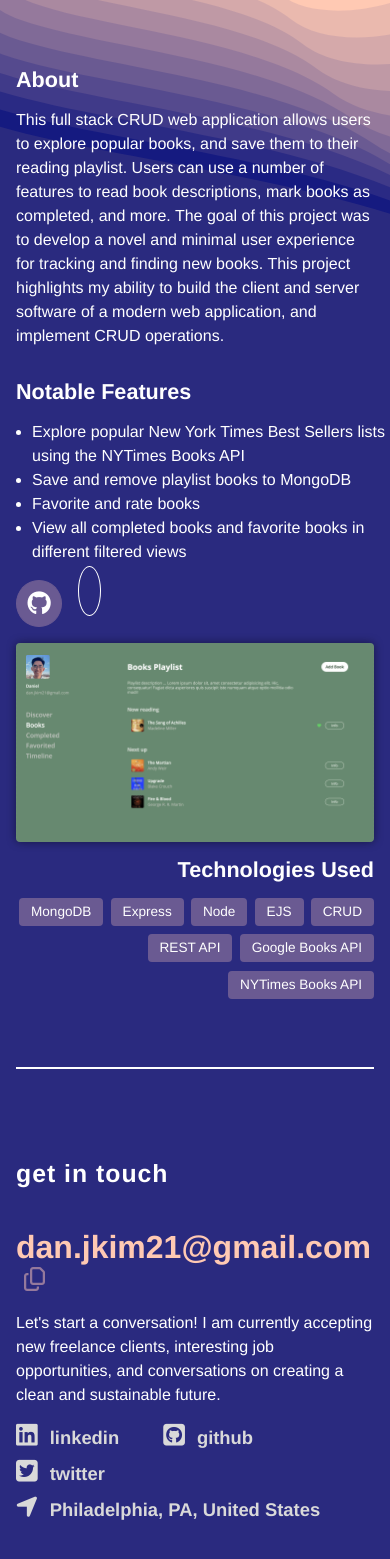
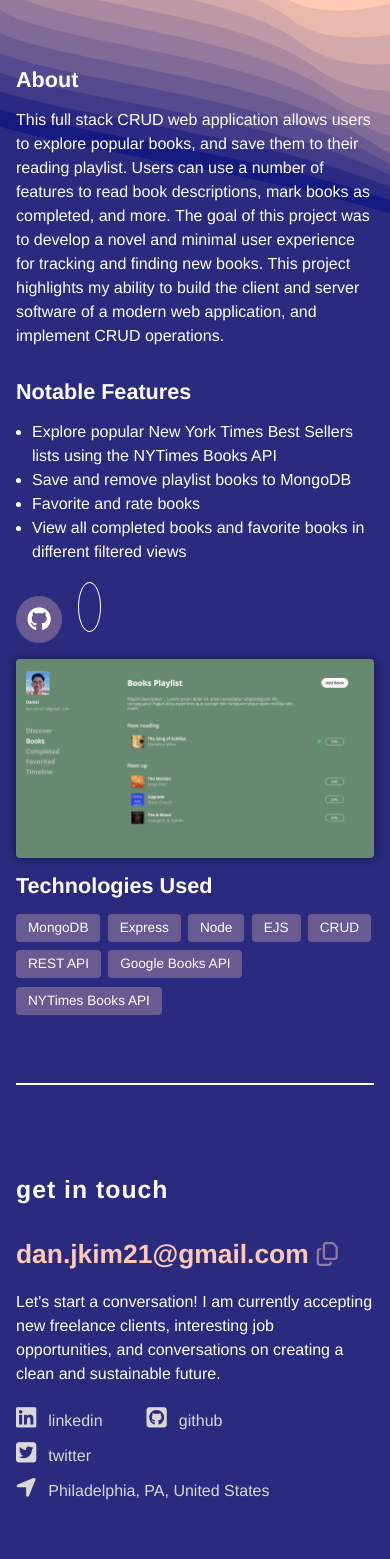
Before and after one commit to danjkim21/portfolio-daniel-kim, a React (Vite) app: page /project/Bookly in a window 390 px wide. Shown: the part 175-1734 px from the top of the page. Built offline with nearby package versions, Linux system fonts and the light colour scheme; some icons are missing.

Commit message:
refactored css to scss nesting

```diff
--- a/src/styles/app.scss
+++ b/src/styles/app.scss
@@ -15,10 +15,6 @@ $purple-beige_gradient7: #bf99a5;
 $purple-beige_gradient8: #d5a9aa;
 $purple-beige_gradient9: #eab9ae;
 $beige_primary: #ffc9b3;
-
-html {
-	scroll-behavior: smooth;
-}
 
 /************* BackgroundImg Component Styling *************/
 .image__backgroundCover {
@@ -43,11 +39,13 @@ html {
 .section__footer {
 	padding: 6.25rem 0;
 }
-.section__projects.details {
+.section__projects {
+	&.details {
 		padding: 6.25rem 0;
 	}
-.section__projects.top {
+	&.top {
 		margin-top: 2.25rem;
+	}
 }
 .section__hero,
 .section__about,
@@ -61,32 +59,28 @@ html {
 	border-bottom: 2px solid $white;
 }
 /* Social Icons */
-.container__socials--hero > a,
-.container__socials--footer > a {
+.container__socials--hero,
+.container__socials--footer {
+	a {
 		color: $grey;
 		transition: all ease-in-out 85ms;
 	}
-.container__socials--hero > a:hover,
-.container__socials--footer > a:hover {
+	a:hover {
 		color: $purple-beige_gradient5;
+	}
 }
 .pageLinks {
 	font-weight: 700;
 	color: $beige_primary;
 	text-decoration: none;
 }
+/* Interactive Link Animation */
 .hover-underline-animation {
 	display: inline-block;
 	position: relative;
 	color: $beige_primary;
-}
-.header__logoName.hover-underline-animation {
-	color: $white;
-}
-.header__logoName.hover-underline-animation:hover {
-	color: $beige_primary;
-}
-.hover-underline-animation:after {
+
+	&:after {
 		content: '';
 		position: absolute;
 		width: 100%;
@@ -98,123 +92,12 @@ html {
 		transform-origin: bottom left;
 		transition: transform 0.25s ease-in-out;
 	}
-.contact__email.hover-underline-animation:after {
-	height: 4px;
-}
-.navList__items > .hover-underline-animation:after {
-	background-color: $purple-beige_gradient1;
-}
-.hover-underline-animation:hover:after {
+	&:hover:after {
 		transform: scaleX(1);
 		transform-origin: bottom left;
 	}
-/************* Header Component Styling *************/
-.section__header {
-	display: flex;
-	justify-content: space-between;
-	align-items: center;
-	height: 3.25vh;
-	padding: 2rem 2.5rem;
 }
-.section__header > .container__logo {
-	color: $white;
-	text-decoration: none;
-	transition: all ease-in-out 125ms;
-}
-.section__header > .container__logo:hover {
-	color: $beige_primary;
-}
-.header__logo {
-	font-size: 1rem;
-	font-weight: 700;
-	margin-right: 0.5rem;
-}
-.hamburgerToggleBtn {
-	display: none;
-	color: $purple_dark;
-	font-size: 1.75rem;
-}
-.hamburgerToggleBtn:hover {
-	cursor: pointer;
-}
-.header__logoName {
-	font-weight: 700;
-}
-.navList__items {
-	display: inline-block;
-}
-.navList__items a {
-	color: $purple_dark;
-	font-weight: 700;
-	text-decoration: none;
-	margin-left: 2rem;
-}
-
-/************* Hero Component Styling *************/
-.section__hero {
-	height: 55vh;
-	display: flex;
-	flex-direction: column;
-	justify-content: flex-end;
-}
-.hero__primaryText {
-	display: inline-block;
-	font-size: 3.25rem;
-	font-weight: 500;
-	line-height: 3.5rem;
-	margin: 0 0 1rem 0;
-	width: 65vw;
-	max-width: 900px;
-}
-.hero__positionDesc {
-	font-size: 1.25rem;
-	font-weight: 700;
-}
-.textBold {
-	color: $beige_primary;
-	font-weight: 900;
-}
-.icon__socials {
-	font-size: 1.75rem;
-	margin-right: 1rem;
-}
-
-/************* About Component Styling *************/
-.section__about {
-	display: flex;
-	justify-content: space-between;
-}
-.contentAbout__left {
-	width: 57.5%;
-}
-.about__text {
-	font-size: 1.125rem;
-	line-height: 1.65rem;
-}
-.contentAbout__left > .about__text {
-	margin-top: 0;
-}
-.wrapper {
-	position: relative;
-	max-width: 275px;
-	height: 340px;
-}
-.wrapper::after {
-	content: '';
-	display: inline-block;
-	height: 100%;
-	width: 100%;
-	position: absolute;
-	z-index: -1;
-	right: 0.5rem;
-	top: 0.5rem;
-	border: 4px solid $purple-beige_gradient3;
-	border-radius: 4px;
-}
-.img__headshot {
-	max-width: 275px;
-	border-radius: 4px;
-}
+/* Pill Component */
 .container__skills {
 	display: flex;
 	justify-content: flex-start;
@@ -230,32 +113,161 @@ html {
 	border-radius: 4px;
 }
 
+/************* Header Component Styling *************/
+.section__header {
+	display: flex;
+	justify-content: space-between;
+	align-items: center;
+	height: 3.25vh;
+	padding: 2rem 2.5rem;
+
+	.container__logo {
+		display: flex;
+		align-items: center;
+		color: $white;
+		text-decoration: none;
+		transition: all ease-in-out 125ms;
+
+		&:hover {
+			color: $beige_primary;
+		}
+
+		.header__logo {
+			font-weight: 700;
+			margin-right: 0.5rem;
+		}
+
+		.header__logoName {
+			font-weight: 700;
+			&.hover-underline-animation {
+				color: $white;
+				&:hover {
+					color: $beige_primary;
+				}
+			}
+		}
+	}
+
+	.navList__items {
+		display: inline-block;
+
+		a {
+			color: $purple_dark;
+			font-weight: 700;
+			text-decoration: none;
+			margin-left: 2rem;
+		}
+
+		.hover-underline-animation:after {
+			background-color: $purple_dark;
+		}
+	}
+}
+
+.hamburgerToggleBtn {
+	display: none;
+	color: $purple_dark;
+	font-size: 1.75rem;
+	&:hover {
+		cursor: pointer;
+	}
+}
+
+/************* Hero Component Styling *************/
+.section__hero {
+	height: 55vh;
+	display: flex;
+	flex-direction: column;
+	justify-content: flex-end;
+
+	.hero__primaryText {
+		display: inline-block;
+		font-size: 3.25rem;
+		font-weight: 500;
+		line-height: 3.5rem;
+		margin: 0 0 1rem 0;
+		width: 65vw;
+		max-width: 900px;
+	}
+	.hero__positionDesc {
+		font-size: 1.25rem;
+		font-weight: 700;
+	}
+	.icon__socials {
+		font-size: 1.75rem;
+		margin-right: 1rem;
+	}
+	.textBold {
+		color: $beige_primary;
+		font-weight: 900;
+	}
+}
+
+/************* About Component Styling *************/
+.section__about {
+	display: flex;
+	justify-content: space-between;
+
+	.contentAbout__left {
+		width: 57.5%;
+
+		.about__text {
+			font-size: 1.125rem;
+			line-height: 1.65rem;
+			margin-top: 0;
+		}
+	}
+
+	.wrapper {
+		position: relative;
+		max-width: 275px;
+		height: 340px;
+
+		&::after {
+			content: '';
+			display: inline-block;
+			height: 100%;
+			width: 100%;
+			position: absolute;
+			z-index: -1;
+			right: 0.5rem;
+			top: 0.5rem;
+			border: 4px solid $purple-beige_gradient3;
+			border-radius: 4px;
+		}
+
+		.img__headshot {
+			max-width: 275px;
+			border-radius: 4px;
+		}
+	}
+}
+
 /************* Projects Component Styling *************/
 .container__project {
-	height: 42.5vh;
+	// height: 42.5vh;
 	border-bottom: 2px solid $purple_transparent;
-}
-.container__project a {
+
+	a {
 		color: $white;
 		text-decoration: none;
+	}
 }
 .project {
 	height: 100%;
 	display: flex;
 	justify-content: space-between;
 	align-items: flex-start;
-}
+
 	.project__display--left,
 	.project__display--right {
 		width: 50%;
-	height: 100%;
 		display: flex;
+		flex-grow: 1;
 		justify-content: flex-start;
 		flex-direction: column;
 	}
-.project__display--right {
-	align-items: flex-end;
-}
+	.project__display--left {
 		.projectName {
 			margin-top: 0;
 			font-size: 2rem;
@@ -265,9 +277,11 @@ html {
 		.projectDesc {
 			width: 70%;
 		}
+
 		.container__btn,
 		.container__btn.details {
-	margin-top: auto;
+			margin-top: 1rem;
+			margin-bottom: 1rem;
 			display: flex;
 			justify-content: flex-start;
 			align-items: flex-start;
@@ -290,6 +304,10 @@ html {
 		.btn__project--secondary {
 			border: 1px solid $white;
 		}
+	}
+	.project__display--right {
+		align-items: flex-end;
+
 		.projectImg {
 			display: block;
 			object-fit: contain;
@@ -305,41 +323,55 @@ html {
 			-webkit-transform: scale(1.01);
 			transform: scale(1.01);
 		}
+	}
+}
 
-/* Project Details Pages */
+/* Project Details Page Section Component */
+.section__projects {
+	&.details {
 		.projectSubHeader {
 			margin-top: 0;
 			margin-bottom: 0;
 			font-size: 1.35rem;
 		}
-.section__projects.details .project__display--right .projectSubHeader {
-	margin: 1rem 0;
-}
-.section__projects.details .projectDesc {
+		.project__display--left {
+			.projectDesc {
 				margin-bottom: 2rem;
 			}
 			.projectFeatures {
 				width: 70%;
 				padding-left: 1rem;
+
+				.feature__item {
+					text-wrap: pretty;
 				}
-.section__projects.details .container__skills {
-	justify-content: flex-end;
 			}
+
 			.container__btn.details .btn__project,
 			.container__btn.details .btn__link {
 				color: $white;
 				text-decoration: none;
 			}
+		}
+		.project__display--right {
+			align-items: flex-start;
+			.projectSubHeader {
+				margin: 1rem 0;
+			}
+		}
+	}
+}
 /************* Footer Component Styling *************/
 .section__footer {
 	position: relative;
-}
+
 	.footer__title {
 		font-size: 2rem;
 		font-weight: 700;
 		letter-spacing: 1px;
 		margin-bottom: 2.55rem;
 	}
+
 	.contact__email {
 		font-size: 3.55rem;
 		font-weight: 900;
@@ -347,39 +379,53 @@ html {
 		display: inline;
 		word-wrap: break-word;
 		text-decoration: none;
-}
-.contact__email:hover {
+
+		&:hover {
 			cursor: pointer;
 		}
+		&.hover-underline-animation:after {
+			height: 4px;
+		}
+	}
+
 	.container__copyBtn {
 		display: inline-block;
 		margin-left: 0.5rem;
-}
+
 		.btn__copy {
 			font-size: 1.5rem;
 			color: $purple-beige_gradient5;
 			transition: all ease-in-out 85ms;
-}
-.btn__copy:hover {
+
+			&:hover {
 				cursor: pointer;
 				color: $beige_primary;
 			}
+		}
+	}
+
 	.container__contact {
 		width: 60vw;
 		max-width: 900px;
 	}
-.container__socials--footer .icon__socials {
+}
+.container__socials--footer {
+	a {
+		text-decoration: none;
+
+		.icon__socials {
 			font-size: 1.55rem;
 			margin-right: 0.75rem;
 		}
-.container__socials--footer a {
-	text-decoration: none;
-}
+
 		.icon__label {
 			font-size: 1.15rem;
 			font-weight: 700;
 			margin-right: 2.25rem;
 		}
+	}
+}
+
 
 /************* Media Queries *************/
 
@@ -392,8 +438,11 @@ html {
 
 @media all and (max-width: 1085px) {
 	/* Hero Section */
+	.section__hero {
 		.hero__primaryText {
+			font-size: 2.45rem;
 			width: 75%;
+		}
 	}
 }
 
@@ -403,13 +452,15 @@ html {
 		max-width: 550px;
 	}
 	/* Footer Section */
+	.section__footer {
 		.container__contact {
 			width: 100%;
+		}
 	}
 	/* About Section */
 	.section__about {
 		display: block;
-	}
+
 		.contentAbout__left {
 			width: 100%;
 		}
@@ -418,15 +469,15 @@ html {
 			display: flex;
 			justify-content: center;
 		}
+	}
 
 	/* Projects Section */
-	.container__project {
-		height: auto;
-	}
+	.section__projects,
+	.section__projects.details {
 		.project {
 			height: 100%;
 			display: block;
-	}
+
 			.project__display--left,
 			.project__display--right {
 				width: 100%;
@@ -435,13 +486,14 @@ html {
 			.projectDesc {
 				width: 100%;
 			}
-	.container__btn {
-		margin-top: 1rem;
-		margin-bottom: 1rem;
+			.projectFeatures {
+				width: auto;
 			}
-	/*  */
-	.projectFeatures {
-		width: 100%;
+		}
+	}
+	.contact__email {
+		font-size: 2.35rem;
+		line-height: 2.25rem;
 	}
 }
 
@@ -453,8 +505,10 @@ html {
 	.section__footer {
 		padding: 4.25rem 0;
 	}
-	.section__projects.details {
+	.section__projects {
+		&.details {
 			padding: 4.25rem 0;
+		}
 	}
 	.section__hero,
 	.section__about,
@@ -471,18 +525,17 @@ html {
 		font-size: 1.75rem;
 		color: $purple_dark;
 	}
+
+	/* Toggle Nav on Hamburger Button Click Styling */
 	.hamburgerToggleBtn {
 		display: block;
 	}
-	.nav {
-		display: none;
-	}
-	/* Toggle Nav on Hamburger Button Click Styling */
-	.section__header.active {
+
+	.section__header {
+		&.active {
 			height: 100vh;
 			width: 100vw;
 			align-items: flex-start;
-		/* position: absolute; */
 			z-index: 10;
 			background-color: #aa89a0bd;
 			flex-wrap: wrap;
@@ -491,52 +544,63 @@ html {
 			-webkit-box-shadow: 0px 1px 15px rgb(0 0 0 / 45%);
 			-moz-box-shadow: 0px 1px 15px rgb(0 0 0 / 45%);
 			box-shadow: 0px 1px 15px rgb(0 0 0 / 45%);
-	}
-	.section__header.active > .container__logo {
+
+			.container__logo {
 				padding-left: 2.5rem;
-	}
-	.section__header.active > .container__logo > .header__logo {
+
+				.header__logo {
 					color: $white;
 				}
-	.section__header.active > .hamburgerToggleBtn {
+			}
+			.hamburgerToggleBtn {
 				padding-right: 2.5rem;
 				color: $white;
 			}
-	.nav.active {
+		}
+	}
+	.nav {
+		display: none;
+		&.active {
 			display: block;
 			width: 100%;
 			height: auto;
-	}
-	.nav.active .navList {
+
+			.navList {
 				text-align: center;
 				height: auto;
 				width: 100%;
 				margin: 0;
 				padding: 0;
 			}
-	.nav.active .navList__items {
+			.navList__items {
 				display: block;
 				margin-bottom: 45px;
-	}
-	.nav.active .navList__items > a {
+
+				a {
 					color: $white;
 					font-size: 2rem;
 					margin-left: 0;
 				}
+			}
+		}
+	}
 	/* Hero Section */
+	.section__hero {
 		.hero__primaryText {
 			font-size: 2rem;
-		line-height: 2.5rem;
+			line-height: 2.35rem;
 			width: 100%;
+		}
 	}
 
 	/* footer Section */
+	.section__footer {
 		.footer__title {
 			font-size: 1.55rem;
-		margin-bottom: 2.55rem;
+			margin-bottom: 2rem;
 		}
 		.contact__email {
-		font-size: 2rem;
+			font-size: 1.65rem;
 			font-weight: 900;
 			line-height: 2.5rem;
 			margin-top: 3rem;
@@ -544,12 +608,25 @@ html {
 		}
 		.container__socials--footer {
 			display: flex;
+			padding-top: 0.25rem;
 			gap: 0.5rem;
 			justify-content: flex-start;
 			align-items: flex-end;
 			flex-wrap: wrap;
+
+			.icon__socials {
+				font-size: 1.45rem;
+				margin-right: 0.75rem;
+			}
+
+			.icon__label {
+				font-size: 1rem;
+				font-weight: 500;
 			}
 		}
+	}
+}
+
 @media (prefers-reduced-motion) {
 	html {
 		scroll-behavior: auto;
--- a/src/styles/index.scss
+++ b/src/styles/index.scss
@@ -22,6 +22,10 @@ $purple_primary: #2a2a7f;
 	-moz-osx-font-smoothing: grayscale;
 	-webkit-text-size-adjust: 100%;
 }
+html {
+	scroll-behavior: smooth;
+}
+
 body {
 	min-height: 100vh;
 }
```
Lines whose indentation alone changed are shown as unchanged.
